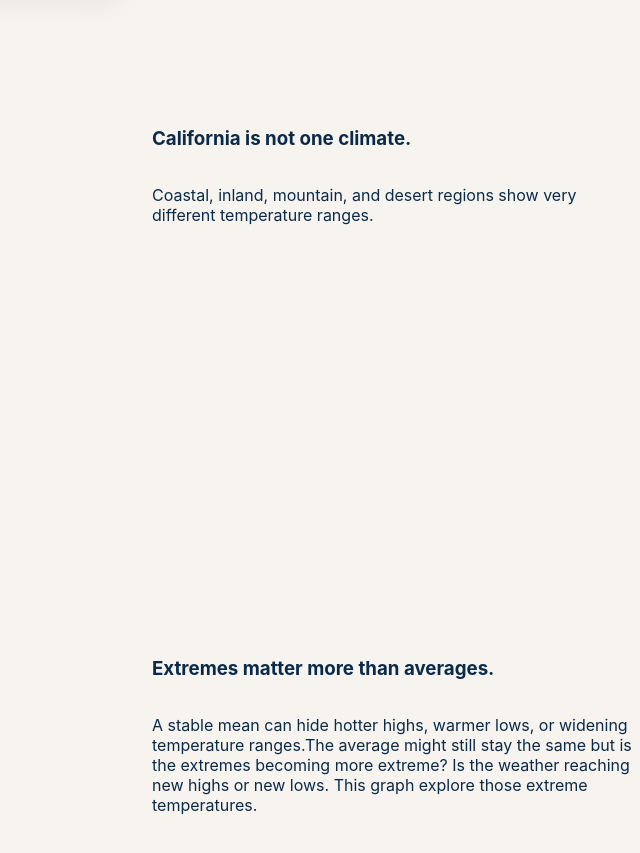
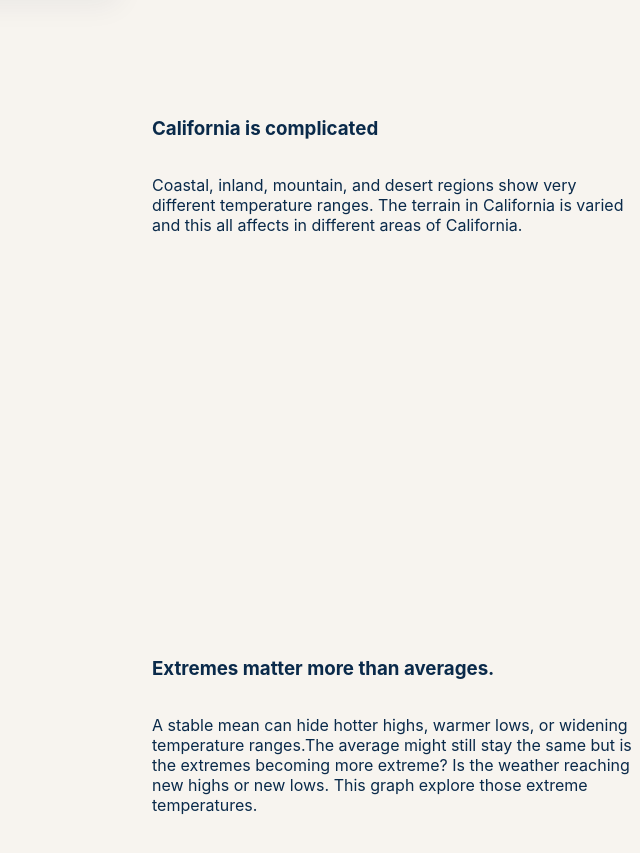
Before and after one commit to jamrvidal/climatelens, a plain HTML site: page index.html in a window 1280 px wide. Shown: the part 1274-2127 px from the top of the page, without its empty margins (640-1280 px from the left). Drawn offline with nearby package versions, Linux system fonts and the light colour scheme; no server answers.

Commit message:
Update climate description for California

```diff
--- a/index.html
+++ b/index.html
@@ -78,8 +78,9 @@
 
   <div class="scroll-text">
     <div class="step">
-      <h3>California is not one climate.</h3>
-      <p>Coastal, inland, mountain, and desert regions show very different temperature ranges.</p>
+      <h3>California is complicated</h3>
+      <p>Coastal, inland, mountain, and desert regions show very different temperature ranges. The terrain in California
+      is varied and this all affects in different areas of California. </p>
     </div>
 
     <div class="step">
```
